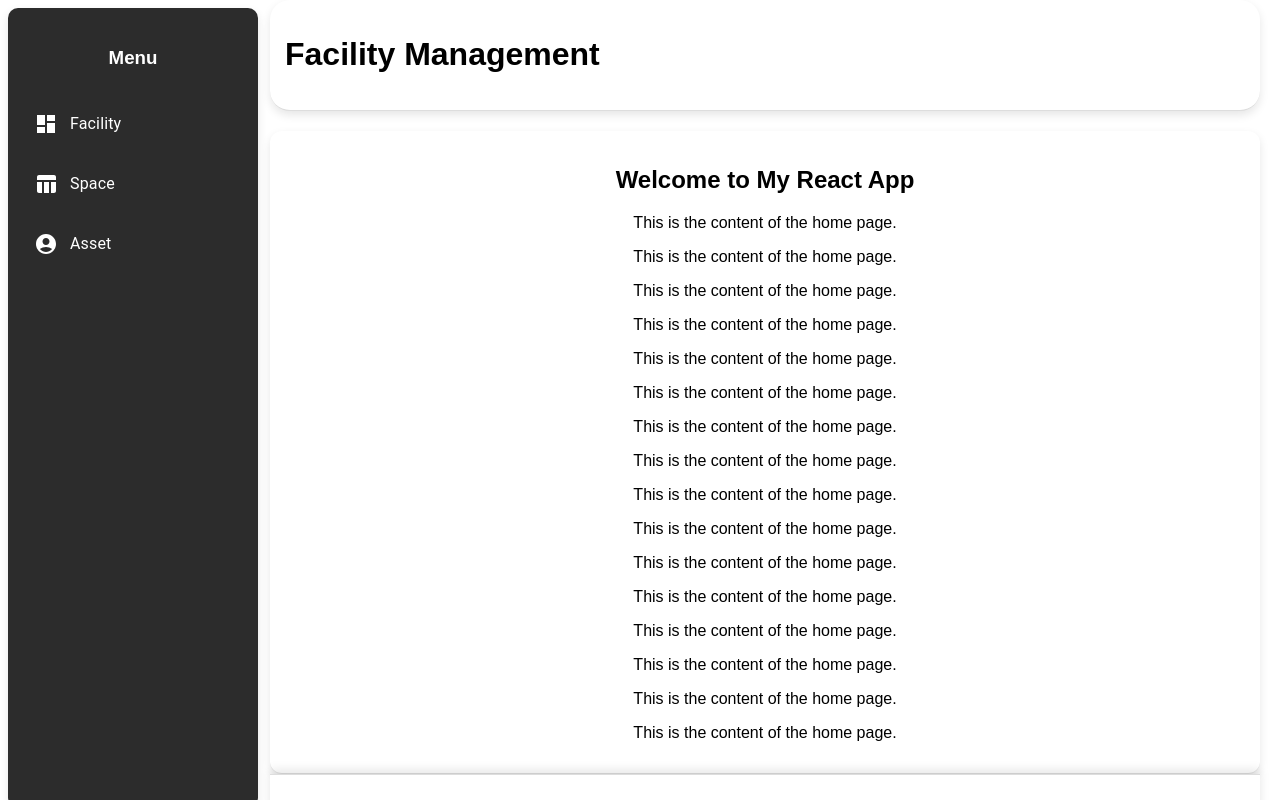
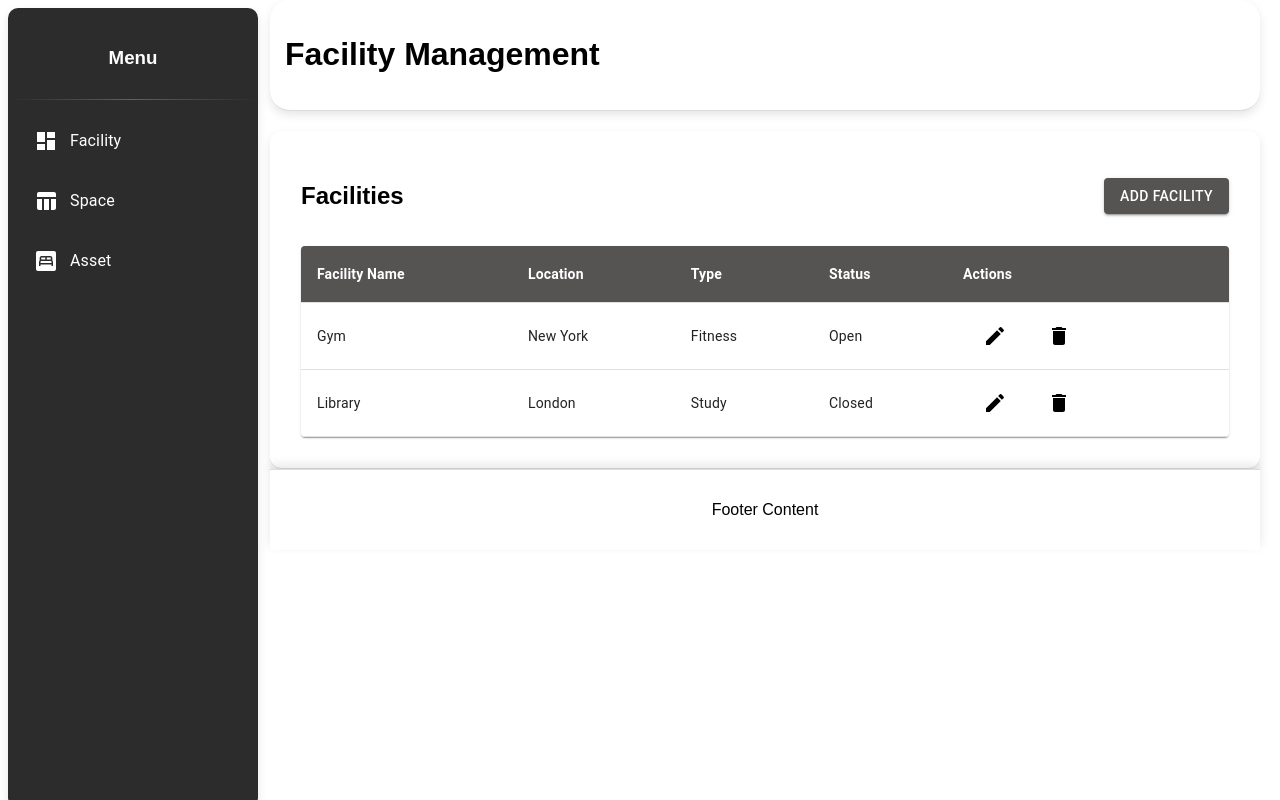
Before and after one commit to buwaneka-k/FacilityMangement, a React app in the folder Client/facility-management-app/: page /facilities in a window 1280 px wide. Built offline with nearby package versions, Linux system fonts and the light colour scheme.

Commit message:
Facility listing

```diff
--- a/Client/facility-management-app/public/index.html
+++ b/Client/facility-management-app/public/index.html
@@ -4,7 +4,7 @@
 <head>
   <meta charset="UTF-8" />
   <meta name="viewport" content="width=device-width, initial-scale=1.0" />
-  <title>React Boilerplate</title>
+  <title>Facility Management</title>
 </head>
 
 <body>
--- a/Client/facility-management-app/src/App.js
+++ b/Client/facility-management-app/src/App.js
@@ -1,29 +1,18 @@
 import React from 'react';
 import Layout from './components/layouts/Layout';
+import { BrowserRouter as Router, Route, Routes } from 'react-router-dom';
+import Facilities from './pages/Facilities';
 
 const App = () => {
   return (
-    <Layout>
-      <div style={{ textAlign: 'center', marginTop: '20px' }}>
-        <h2>Welcome to My React App</h2>
-        <p>This is the content of the home page.</p>
-        <p>This is the content of the home page.</p>
-        <p>This is the content of the home page.</p>
-        <p>This is the content of the home page.</p>
-        <p>This is the content of the home page.</p>
-        <p>This is the content of the home page.</p>
-        <p>This is the content of the home page.</p>
-        <p>This is the content of the home page.</p>
-        <p>This is the content of the home page.</p>
-        <p>This is the content of the home page.</p>
-        <p>This is the content of the home page.</p>
-        <p>This is the content of the home page.</p>
-        <p>This is the content of the home page.</p>
-        <p>This is the content of the home page.</p>
-        <p>This is the content of the home page.</p>
-        <p>This is the content of the home page.</p>
-      </div>
-    </Layout>
+
+      <Routes>
+        {/* Layout component will wrap all pages */}
+        <Route path="/" element={<Layout />}>
+          {/* Define routes for different sections */}
+          <Route path="facilities" element={<Facilities />} />
+        </Route>
+      </Routes>
   );
 };
 
--- /dev/null
+++ b/Client/facility-management-app/src/components/common/BasicTable.js
@@ -0,0 +1,55 @@
+import React from 'react';
+import { Table, TableBody, TableCell, TableContainer, TableHead, TableRow, Paper, Button } from '@mui/material';
+import { styled } from '@mui/material/styles';
+import ModeEditIcon from '@mui/icons-material/ModeEdit';
+import DeleteIcon from '@mui/icons-material/Delete';
+
+const StyledTableCell = styled(TableCell)(({ theme }) => ({
+    backgroundColor: '#565353', // Darker background
+    color: theme.palette.common.white, // White text
+    fontWeight: 'bold',
+  }));
+
+const BasicTable = ({ headers, rows, onEdit, onDelete }) => {
+  return (
+    <TableContainer component={Paper}>
+      <Table>
+        <TableHead>
+          <TableRow>
+            {headers.map((header, index) => (
+              <StyledTableCell key={index}>{header}</StyledTableCell>
+            ))}
+            <StyledTableCell>Actions</StyledTableCell>
+          </TableRow>
+        </TableHead>
+        <TableBody>
+          {rows.map((row, rowIndex) => (
+            <TableRow key={rowIndex}>
+              {Object.values(row).map((cell, cellIndex) => (
+                <TableCell key={cellIndex}>{cell}</TableCell>
+              ))}
+              <TableCell>
+                <Button sx={{ border: 'none' }}
+                  variant="outlined"
+                  color="primary"
+                  onClick={() => onEdit(rowIndex)}
+                >
+                  <ModeEditIcon sx={{ color: 'black' }}/>
+                </Button>
+                <Button sx={{ border: 'none' }}
+                  variant="outlined"
+                  color="primary"
+                  onClick={() => onDelete(rowIndex)}
+                >
+                  <DeleteIcon sx={{ color: 'black' }}/>
+                </Button>
+              </TableCell>
+            </TableRow>
+          ))}
+        </TableBody>
+      </Table>
+    </TableContainer>
+  );
+};
+
+export default BasicTable;
--- a/Client/facility-management-app/src/components/common/Menu.js
+++ b/Client/facility-management-app/src/components/common/Menu.js
@@ -14,7 +14,9 @@ import DashboardIcon from '@mui/icons-material/Dashboard';
 import TableChartIcon from '@mui/icons-material/TableChart';
 import AccountCircleIcon from '@mui/icons-material/AccountCircle';
 import ExitToAppIcon from '@mui/icons-material/ExitToApp';
+import BedroomParentIcon from '@mui/icons-material/BedroomParent';
 import { grey } from '@mui/material/colors';
+import { Link } from 'react-router-dom';
 
 const Menu = () => {
   return (
@@ -34,9 +36,25 @@ const Menu = () => {
       }}
     >
       <List sx={{ paddingTop: '20px' }}>
-        <Box sx={{ color: 'white', marginBottom: '30px', textAlign: 'center' }}>
+      <Link to="/" style={{ textDecoration: 'none' }}>
+      <Box sx={{ color: 'white', marginBottom: '30px', textAlign: 'center' }}>
           <h3>Menu</h3>
         </Box>
+      </Link>
+
+        <Divider sx={{
+          flexShrink:'0',
+          borderTop:'0px solid rgba(0, 0, 0, 0.08)',
+          borderRight:'0px solid rgba(0, 0, 0, 0.08)',
+          borderLeft:'0px solid rgba(0, 0, 0, 0.08)',
+          height:'0.0625rem',
+          margin:'1rem 0px',
+          borderBottom:'none',
+          opacity:'0.25',
+          backgroundColor: 'transparent',
+          backgroundImage:'linear-gradient(to right, rgba(255, 255, 255, 0), rgb(255, 255, 255), rgba(255, 255, 255, 0)) !important'
+          }}></Divider>
+        <Link to="/facilities" style={{ textDecoration: 'none' }}>
         <MenuItem
           sx={{
             margin: '10px',
@@ -55,6 +73,7 @@ const Menu = () => {
           </ListItemIcon>
           <ListItemText primary="Facility" />
         </MenuItem>
+        </Link>
         <MenuItem
           sx={{
             margin: '10px',
@@ -87,7 +106,7 @@ const Menu = () => {
           }}
         >
           <ListItemIcon sx={{ color: 'white' }}>
-            <AccountCircleIcon />
+            <BedroomParentIcon />
           </ListItemIcon>
           <ListItemText primary="Asset" />
         </MenuItem>
--- a/Client/facility-management-app/src/components/layouts/Layout.js
+++ b/Client/facility-management-app/src/components/layouts/Layout.js
@@ -4,6 +4,8 @@ import { Box, Container } from '@mui/material';
 import Menu from '../common/Menu';
 import Header from '../common/Header';
 import Footer from '../common/Footer';
+import Facilities from '../../pages/Facilities';
+import { Outlet } from 'react-router-dom';
 
 const Layout = ({ children }) => {
   return (
@@ -39,7 +41,7 @@ const Layout = ({ children }) => {
               borderRadius: '0.75rem',
             }}
           >
-            {children}
+            <Outlet />
           </Box>
           <Footer />
         </Box>
--- a/Client/facility-management-app/src/index.js
+++ b/Client/facility-management-app/src/index.js
@@ -2,10 +2,13 @@ import React from 'react';
 import ReactDOM from 'react-dom/client';
 import App from './App';
 import './styles/styles.css'; // Optional CSS import
+import { BrowserRouter } from 'react-router-dom';
 
 const root = ReactDOM.createRoot(document.getElementById('root')); // Use createRoot
 root.render(
   <React.StrictMode>
+    <BrowserRouter>
     <App />
+    </BrowserRouter>
   </React.StrictMode>
 );
--- /dev/null
+++ b/Client/facility-management-app/src/pages/Facilities.js
@@ -0,0 +1,131 @@
+import React, { useState } from 'react';
+import BasicTable from '../components/common/BasicTable';
+import { TextField, Button, Box, Paper } from '@mui/material';
+
+const Facilities = () => {
+    const [headers] = useState(['Facility Name', 'Location', 'Type', 'Status']);
+    const [rows, setRows] = useState([
+      { 'Facility Name': 'Gym', Location: 'New York', Type: 'Fitness', Status: 'Open' },
+      { 'Facility Name': 'Library', Location: 'London', Type: 'Study', Status: 'Closed' },
+    ]);
+    const [isAdding, setIsAdding] = useState(false);
+    const [isEditing, setIsEditing] = useState(false);
+    const [editIndex, setEditIndex] = useState(null);
+    const [formData, setFormData] = useState({
+      'Facility Name': '',
+      Location: '',
+      Type: '',
+      Status: '',
+    });
+
+    const handleAddClick = () => {
+      setIsAdding(true);
+      setIsEditing(false);
+      setFormData({ 'Facility Name': '', Location: '', Type: '', Status: '' });
+    };
+
+    const handleEditClick = (index) => {
+      setIsEditing(true);
+      setIsAdding(false);
+      setEditIndex(index);
+      setFormData(rows[index]);
+    };
+
+    const handleCancelClick = () => {
+      setIsAdding(false);
+      setIsEditing(false);
+      setFormData({ 'Facility Name': '', Location: '', Type: '', Status: '' });
+    };
+    const handleDeleteClick=(index)=>{
+        const updatedRows = rows.filter((_, rowIndex) => rowIndex !== index);
+        setRows(updatedRows);
+    };
+
+    const handleInputChange = (e) => {
+      const { name, value } = e.target;
+      setFormData((prev) => ({ ...prev, [name]: value }));
+    };
+
+    const handleFormSubmit = (e) => {
+      e.preventDefault();
+      if (isEditing) {
+        setRows((prevRows) => {
+          const updatedRows = [...prevRows];
+          updatedRows[editIndex] = formData;
+          return updatedRows;
+        });
+      } else {
+        setRows((prevRows) => [...prevRows, formData]);
+      }
+      setIsAdding(false);
+      setIsEditing(false);
+      setFormData({ 'Facility Name': '', Location: '', Type: '', Status: '' });
+    };
+
+    return (
+      <Box p={2}>
+        {(isAdding || isEditing) ? (
+          <Paper sx={{ p: 2, mb: 2 }}>
+            <form onSubmit={handleFormSubmit}>
+              <Box display="flex" flexDirection="column" gap={2}>
+                <TextField
+                  label="Facility Name"
+                  name="Facility Name"
+                  value={formData['Facility Name']}
+                  onChange={handleInputChange}
+                  required
+                />
+                <TextField
+                  label="Location"
+                  name="Location"
+                  value={formData.Location}
+                  onChange={handleInputChange}
+                  required
+                />
+                <TextField
+                  label="Type"
+                  name="Type"
+                  value={formData.Type}
+                  onChange={handleInputChange}
+                  required
+                />
+                <TextField
+                  label="Status"
+                  name="Status"
+                  value={formData.Status}
+                  onChange={handleInputChange}
+                  required
+                />
+                <Box display="flex" justifyContent="space-between">
+                  <Button sx={{ backgroundColor: '#565353' }} variant="contained" color="primary" type="submit">
+                    {isEditing ? 'Save' : 'Save'}
+                  </Button>
+                  <Button sx={{ backgroundColor: '#565353' }} variant="contained" color="secondary" onClick={handleCancelClick}>
+                    Cancel
+                  </Button>
+                </Box>
+              </Box>
+            </form>
+          </Paper>
+        ) : (
+          <>
+            <Box display="flex" justifyContent="space-between" alignItems="center" mb={2}>
+              <h2>Facilities</h2>
+              <Button sx={{ backgroundColor: '#565353' }} variant="contained" color="primary" onClick={handleAddClick}>
+                Add Facility
+              </Button>
+            </Box>
+
+            <BasicTable
+              headers={headers}
+              rows={rows}
+              onEdit={handleEditClick}
+              onDelete={handleDeleteClick}
+            />
+          </>
+        )}
+      </Box>
+    );
+  };
+
+  export default Facilities;
--- a/Client/facility-management-app/webpack.config.js
+++ b/Client/facility-management-app/webpack.config.js
@@ -6,7 +6,8 @@ module.exports = {
   output: {
     path: path.resolve(__dirname, 'dist'),
     filename: 'bundle.js',
-    clean: true, // Cleans the output directory before rebuilding
+    clean: true,
+    publicPath: '/', // Cleans the output directory before rebuilding
   },
   module: {
     rules: [
@@ -30,5 +31,6 @@ module.exports = {
     static: './dist',
     port: 3000,
     open: true,
+    historyApiFallback: true,
   },
 };
```
